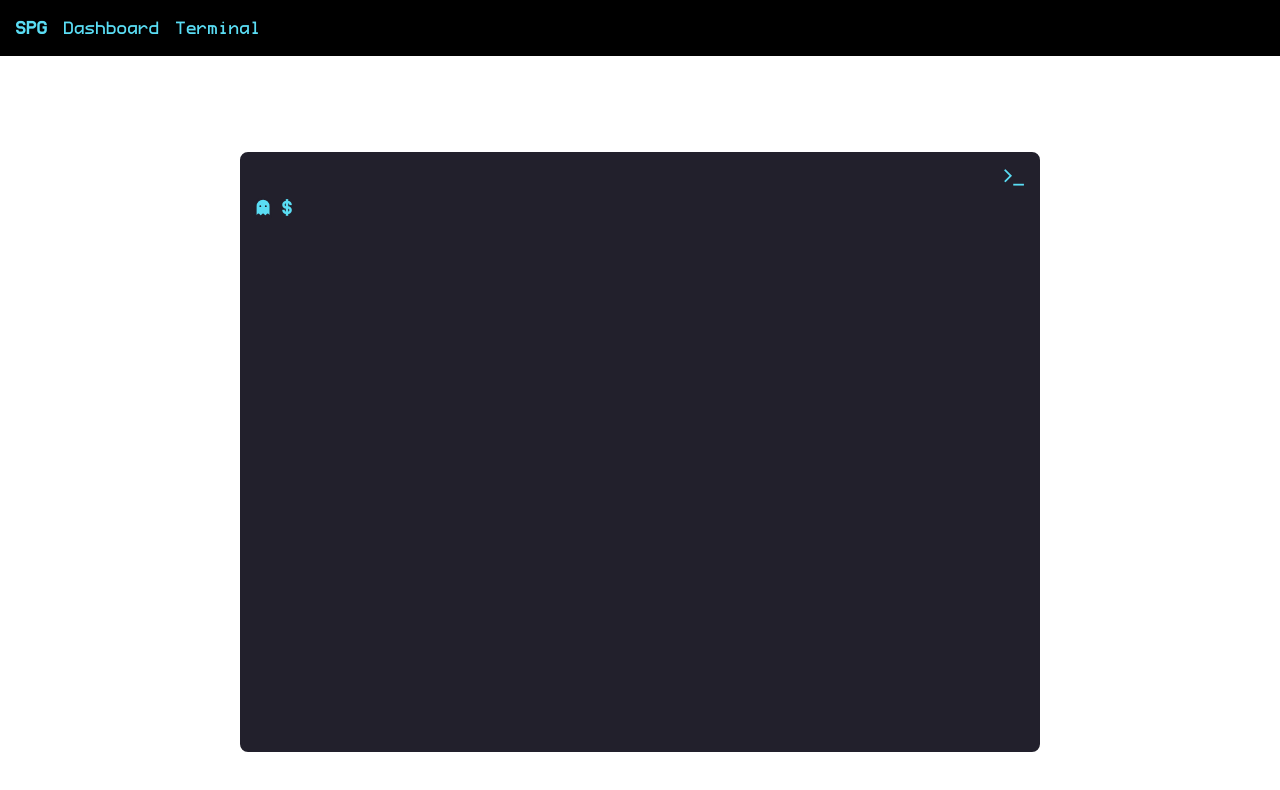
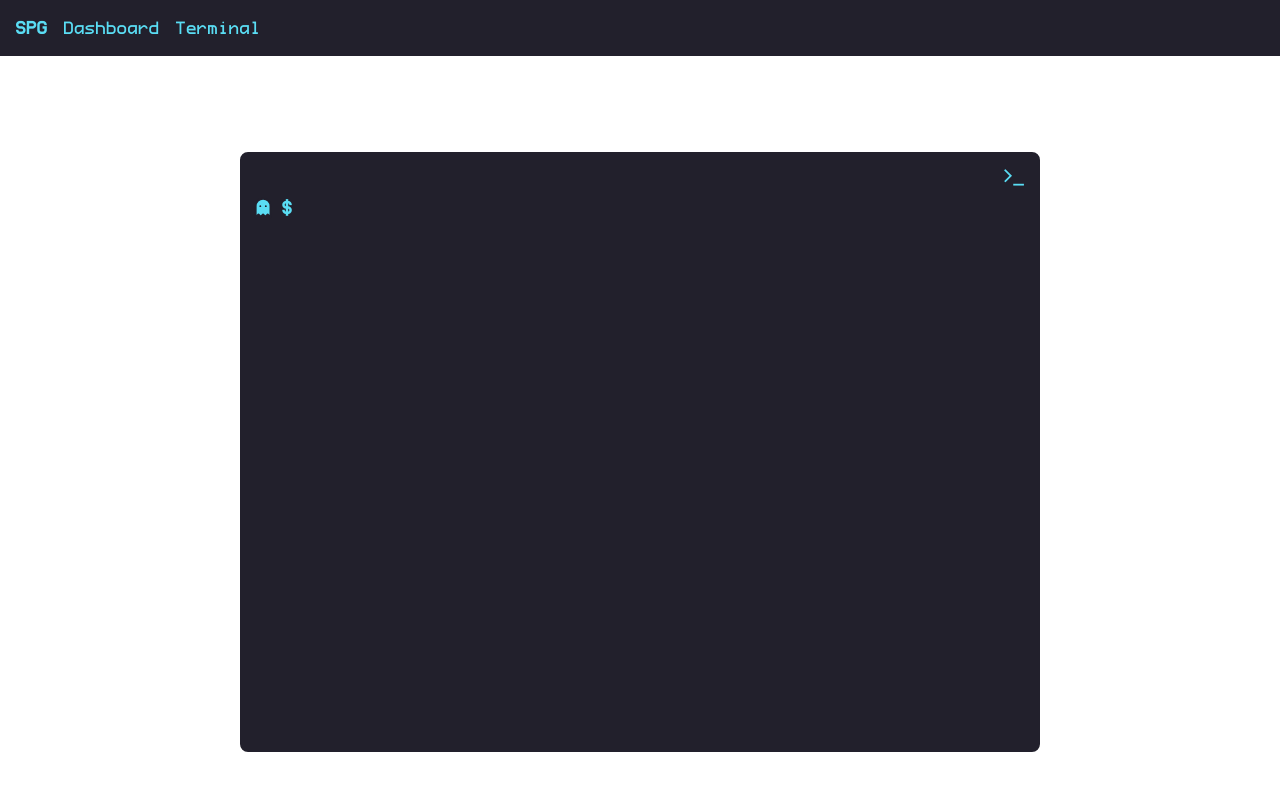
Before and after one commit to IceTeaXXD/Raft-Protocol, a Next.js app in the folder frontend/: page /terminal in a window 1280 px wide. Shown: the top 790 px of the page. Built offline with nearby package versions, Linux system fonts and the light colour scheme.

Commit message:
feat: change color navbar

```diff
--- a/frontend/app/components/Navbar.tsx
+++ b/frontend/app/components/Navbar.tsx
@@ -2,7 +2,7 @@
 
 function Navbar() {
   return (
-    <nav className="bg-black p-4">
+    <nav className="bg-terminal p-4">
     <ul className="flex space-x-4">
       <li>
         <a href="/" className="text-sky font-terminal font-bold hover:text-gray-400">SPG</a>
```
